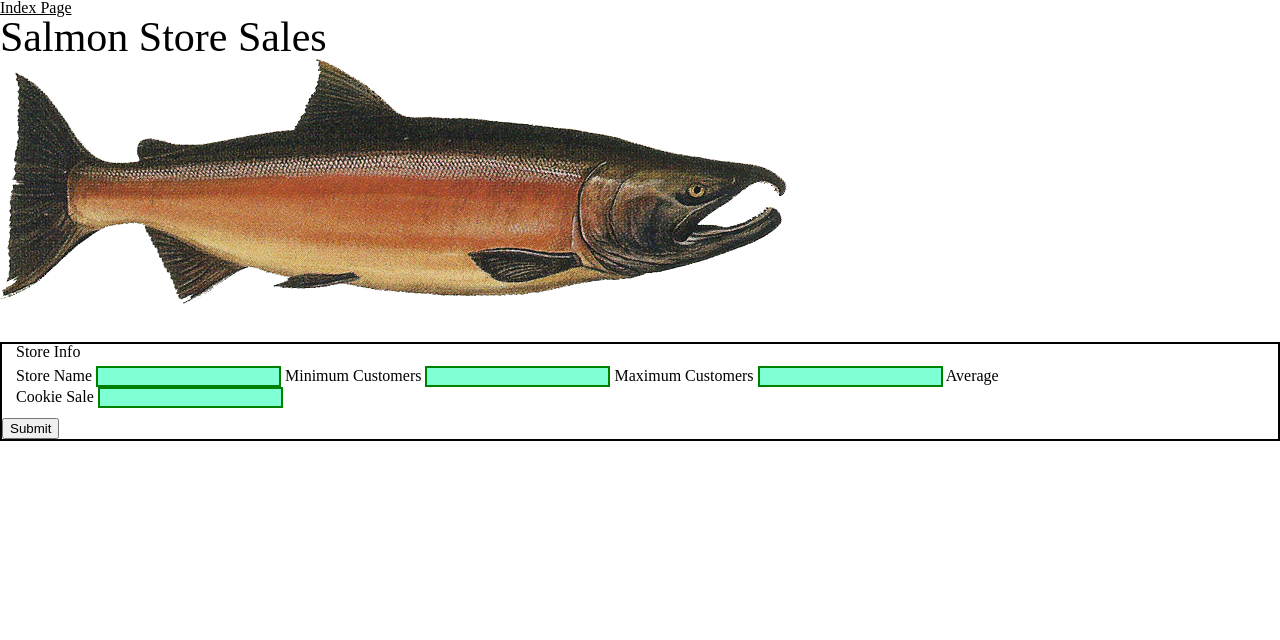
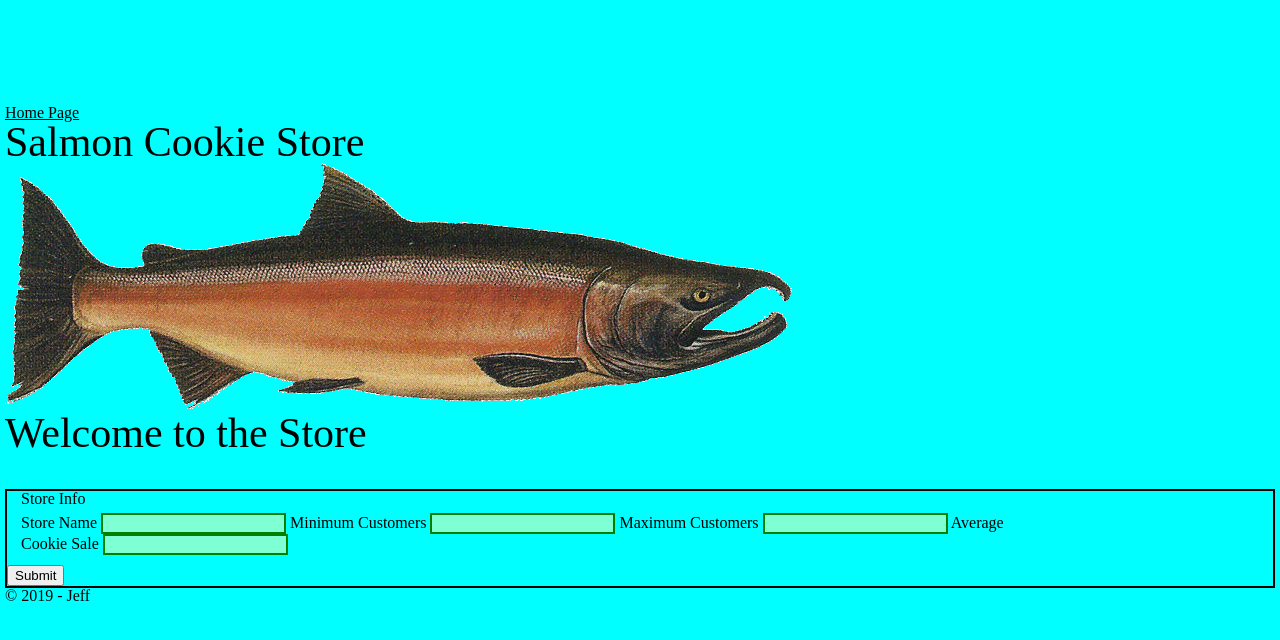
Before and after one commit to jeff-401-js/PythonFlaskProject, a Flask app: page /sales in a window 1280 px wide. Shown: the top 640 px of the page. Run offline with Flask 2, Linux system fonts and the light colour scheme.

Commit message:
jinjafying

```diff
--- a/static/css/style.css
+++ b/static/css/style.css
@@ -4,7 +4,7 @@ h1 {
 a {
   color: black;
 }
-article {
+body {
 background-color: aqua;
 margin-top: 100px;
 padding: 5px;
--- a/templates/base.html
+++ b/templates/base.html
@@ -8,7 +8,7 @@
   <link rel="stylesheet" href="{{ url_for('static', filename='css/reset.css') }}">
   <link rel="stylesheet" href="{{ url_for('static', filename='css/style.css') }}">
 </head>
-<body id="index">
+<body id="main">
   <div id="nav">{% block nav %}{% endblock %}</div>
   {% block header %}
   <header>
--- a/templates/sales.html
+++ b/templates/sales.html
@@ -1,19 +1,12 @@
-<!DOCTYPE html>
-<html lang="en">
-<head>
-  <meta charset="UTF-8">
-  <meta name="viewport" content="width=device-width, initial-scale=1.0">
-  <meta http-equiv="X-UA-Compatible" content="ie=edge">
+{% extends "base.html" %}
+{% block nav %}
 
-  <title>Salmon Cookie Sales Page</title>
-  <link rel="stylesheet" href="./css/reset.css">
-  <link rel="stylesheet" href="./css/style.css">
-</head>
-<body>
-  <header id="top">
-      <a href="./index.html">Index Page</a>
-  <h1>Salmon Store Sales</h1>
-  <img class="salmon" src="./img/salmon.png">
+<a href="/">Home Page</a>
+
+{% endblock %}
+
+  {% block content %}
+  <h1>Welcome to the Store</h1>
 
   </header>
   <section id="middle">
@@ -35,6 +28,7 @@
       <button type="submit">Submit</button>
     </form>
   </section>
-  <script src="./js/app.js"></script>
+  {% endblock %}
+
 </body>
 </html>
```
